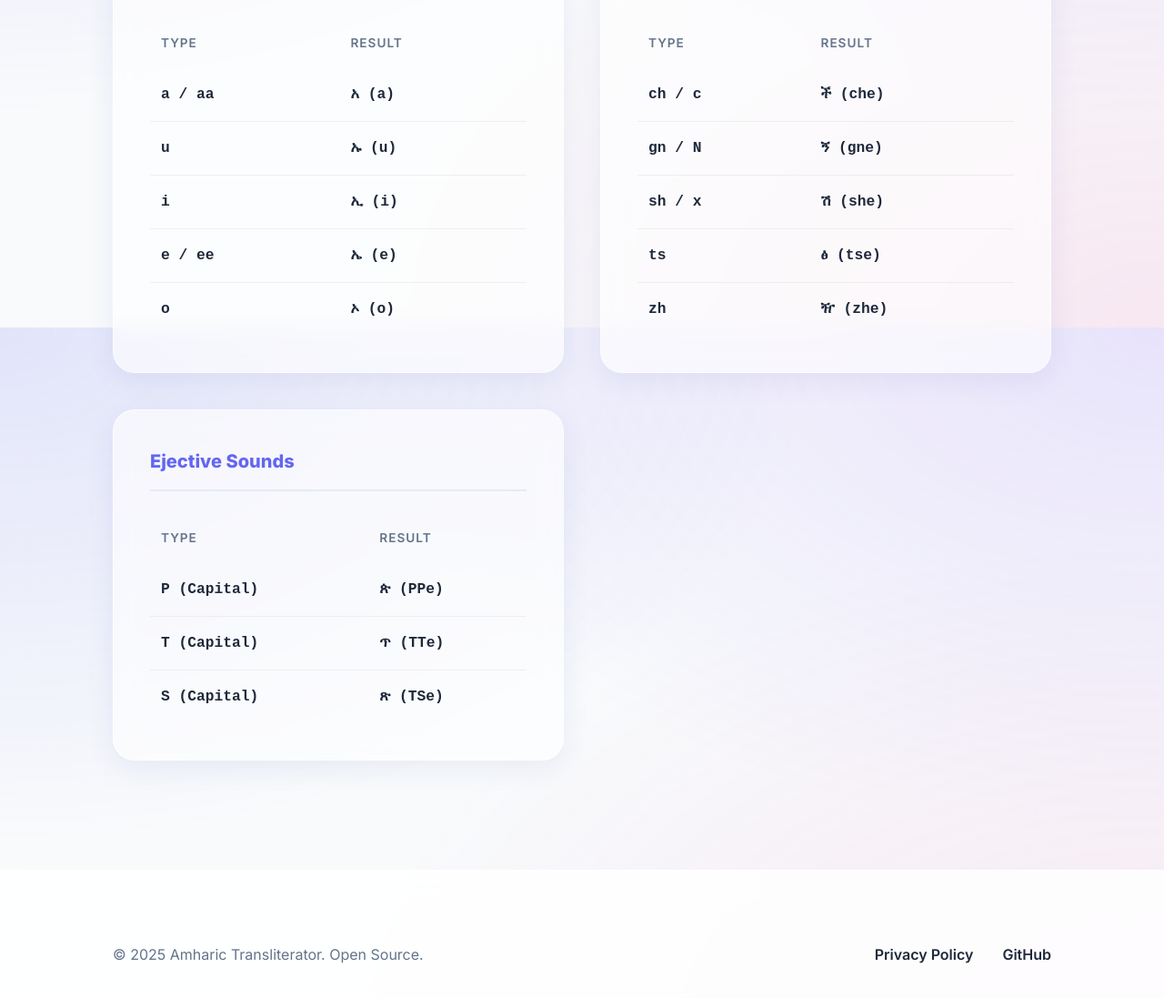
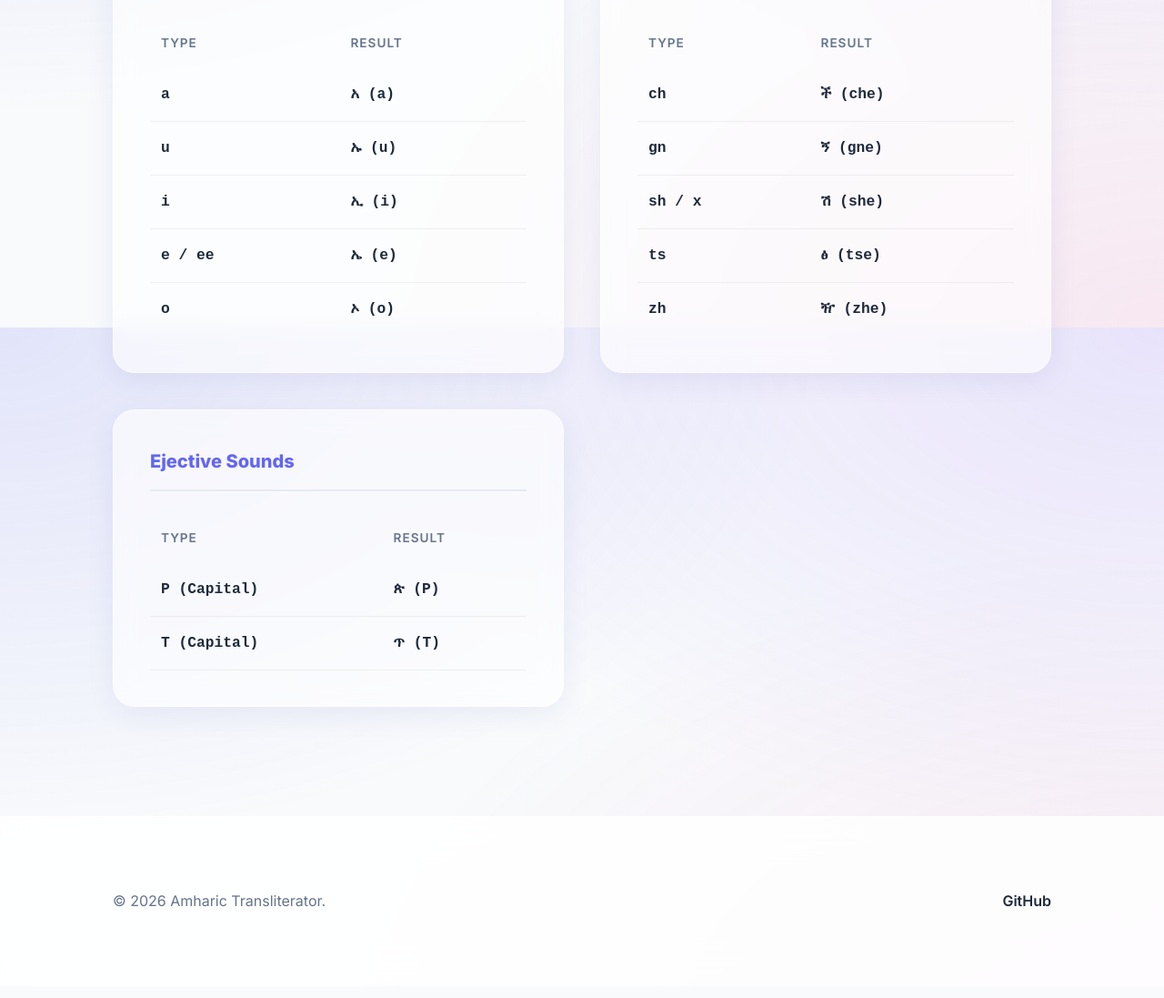
Before and after one commit to Misikirayu/Amharic-Transliterator, a plain HTML site: page index.html in a window 1280 px wide. Shown: the part 2040-3137 px from the top of the page at 91% size. Drawn offline with Linux system fonts and the light colour scheme.

Commit message:
fixed ui/ux

```diff
--- a/index.html
+++ b/index.html
@@ -87,7 +87,7 @@
                             <th>Result</th>
                         </tr>
                         <tr>
-                            <td>a / aa</td>
+                            <td>a</td>
                             <td>አ (a)</td>
                         </tr>
                         <tr>
@@ -117,11 +117,11 @@
                             <th>Result</th>
                         </tr>
                         <tr>
-                            <td>ch / c</td>
+                            <td>ch</td>
                             <td>ች (che)</td>
                         </tr>
                         <tr>
-                            <td>gn / N</td>
+                            <td>gn</td>
                             <td>ኝ (gne)</td>
                         </tr>
                         <tr>
@@ -148,16 +148,13 @@
                         </tr>
                         <tr>
                             <td>P (Capital)</td>
-                            <td>ጵ (PPe)</td>
+                            <td>ጵ (P)</td>
                         </tr>
                         <tr>
                             <td>T (Capital)</td>
-                            <td>ጥ (TTe)</td>
+                            <td>ጥ (T)</td>
                         </tr>
                         <tr>
-                            <td>S (Capital)</td>
-                            <td>ጽ (TSe)</td>
-                        </tr>
                     </table>
                 </div>
             </div>
@@ -166,10 +163,9 @@
 
     <footer class="footer">
         <div class="container">
-            <p>&copy; 2025 Amharic Transliterator. Open Source.</p>
+            <p>&copy; 2026 Amharic Transliterator.</p>
             <div class="footer-links">
-                <a href="#">Privacy Policy</a>
-                <a href="https://github.com/your-repo">GitHub</a>
+                <a href="https://github.com/Misikirayu">GitHub</a>
             </div>
         </div>
     </footer>
```
